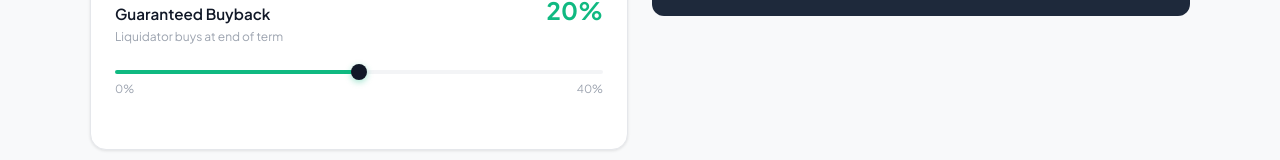
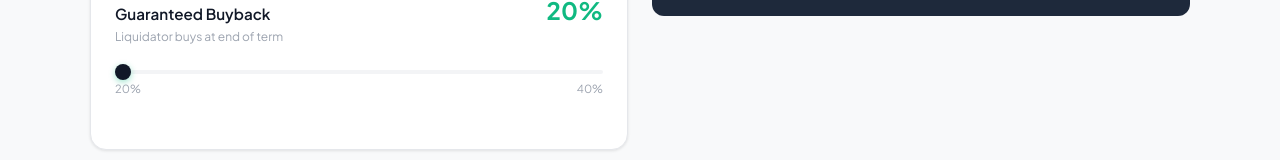
Before and after one commit to paulhainsworth/silicon-calculator, a website: page index.html in a window 1280 px wide. Shown: the part 997-1157 px from the top of the page. Drawn offline with Linux system fonts and the light colour scheme.

Commit message:
Simple view: set Guaranteed Buyback floor to 20%

```diff
--- a/index.html
+++ b/index.html
@@ -2101,9 +2101,9 @@
                                     <span class="slider-value green" id="simpleResidualDisplay">20%</span>
                                 </div>
                             </div>
-                            <input type="range" class="redesign-slider" id="simpleResidual" min="0" max="40" step="1" value="20" oninput="syncSimpleSlider('residual')">
+                            <input type="range" class="redesign-slider" id="simpleResidual" min="20" max="40" step="1" value="20" oninput="syncSimpleSlider('residual')">
                             <div class="slider-range-labels">
-                                <span>0%</span>
+                                <span>20%</span>
                                 <span>40%</span>
                             </div>
                         </div>
```
